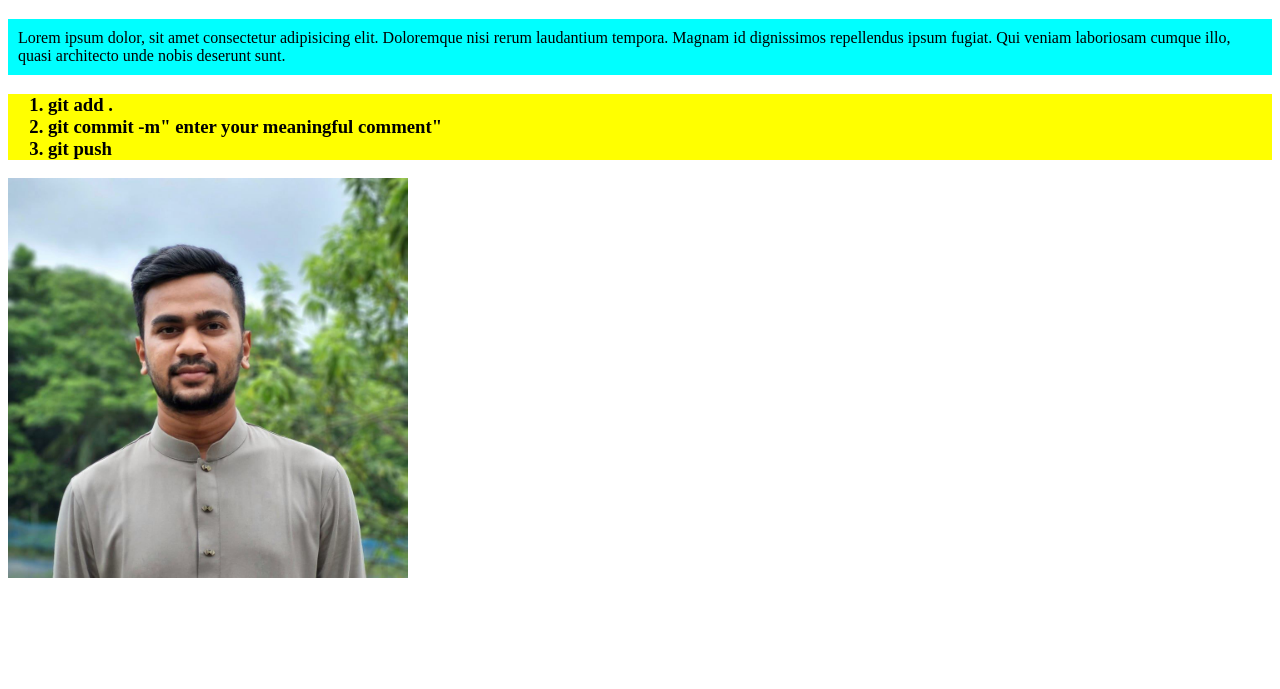
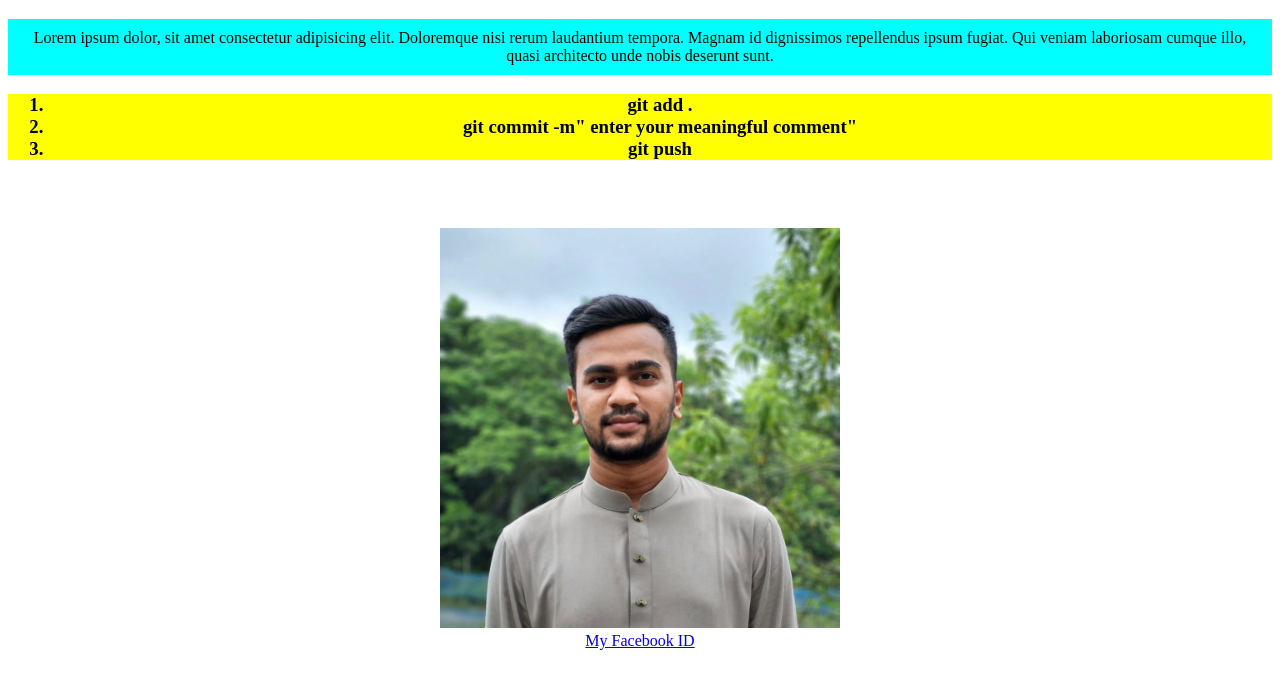
Before and after one commit to amir811537/my-simple-website, a plain HTML site: page index.html in a window 1280 px wide. Shown: the part 61-750 px from the top of the page. Drawn offline with Linux system fonts and the light colour scheme.

Commit message:
some fixd

```diff
--- a/index.html
+++ b/index.html
@@ -24,8 +24,12 @@
             </ol>
         </h3>
     </div>
+
     <div>
         <img src="imeges/hasan pp.jpg" alt="hasan ar picture " width="400px" height="400px">
     </div>
+    <div>
+        <a href="https://www.facebook.com/profile.php?id=100014222553498" target="_blank" >My Facebook ID</a>
+    </div>
   </body>
 </html>
--- a/style/blog.css
+++ b/style/blog.css
@@ -7,10 +7,16 @@ h1{
     text-align: center;
 }
 h3{background-color: yellow;}
-div{
-    padding: 100Spx;
 
-}
 img{
     position: relative;
+    margin-left: 50px ;
+    margin-top: 50px;
+    margin-right: 50px;
 }
+a{
+    text-align: center;
+}
+body{
+    text-align: center;
+}
```
